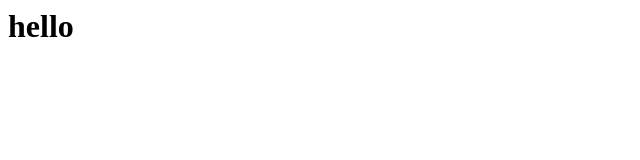
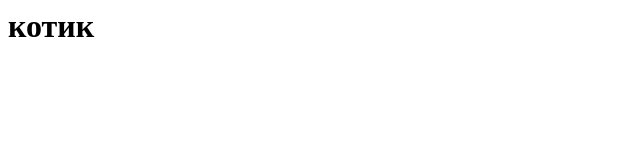
Before and after one commit to ArturBoyko21/test-repo-one, a plain HTML site: page index.html in a window 1280 px wide. Shown: the full height of the page, 0-640 px from the left. Drawn offline with Linux system fonts and the light colour scheme.

Commit message:
Update index.html

```diff
--- a/index.html
+++ b/index.html
@@ -1,3 +1,4 @@
 <html>
-<h1>hello</h1>
+<h1>котик</h1>
+<h1></h1>
 </html>
```
